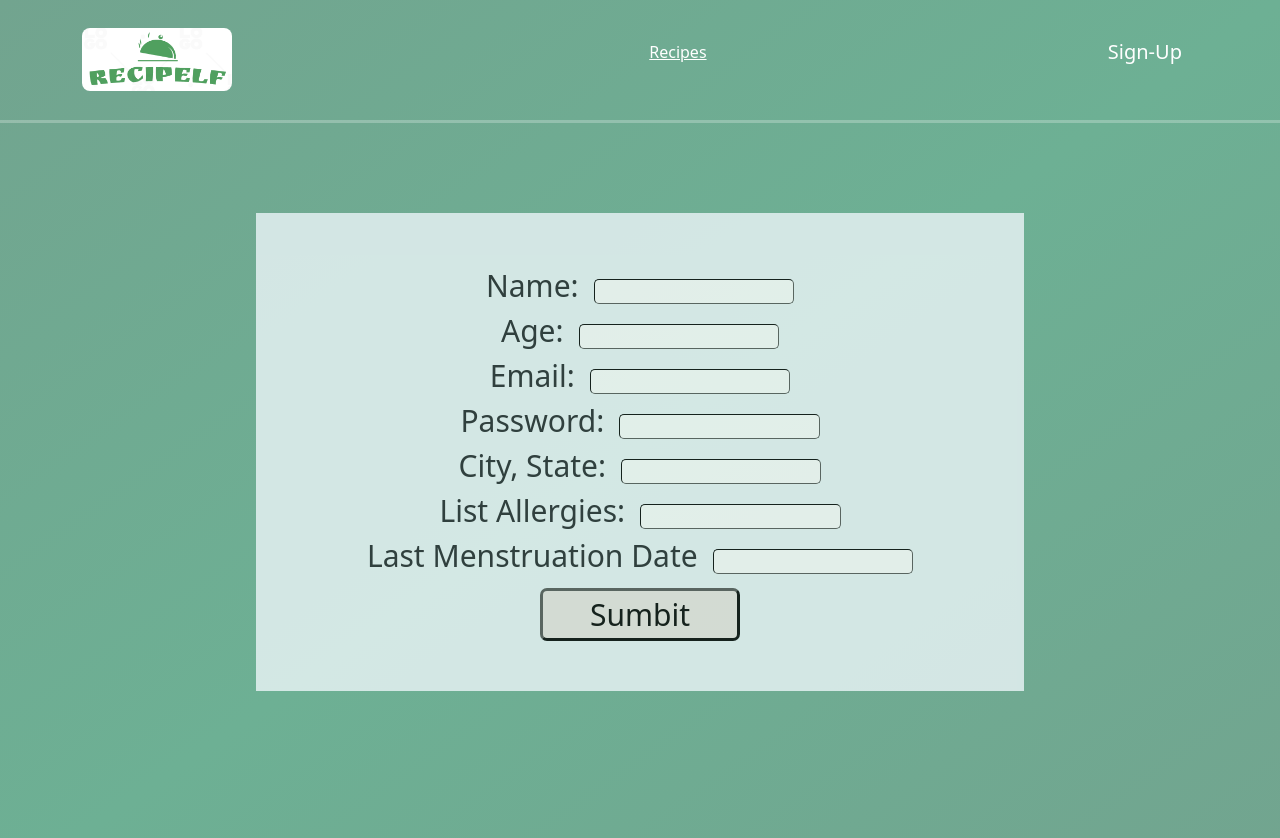
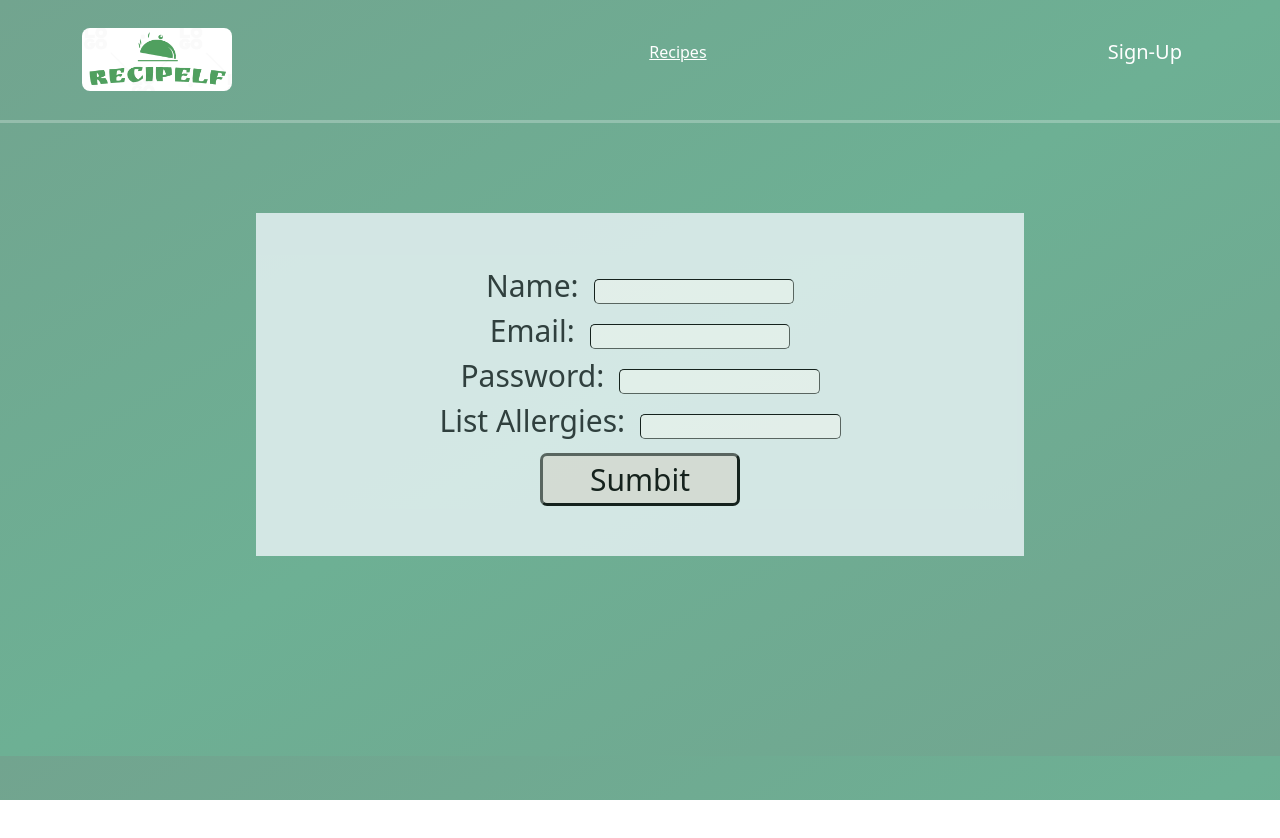
Before and after one commit to mingjm3/recip_elf, a React (Create React App) app in the folder frontend/: page /Profile in a window 1280 px wide. Shown: the top 838 px of the page. After the commit the page ends 800 px from the top, so only its background shows below. Built offline with nearby package versions, Linux system fonts and the light colour scheme.

Commit message:
profile changes

```diff
--- a/frontend/src/profile.js
+++ b/frontend/src/profile.js
@@ -59,14 +59,6 @@ function Profile() {
           </div>
 
           <div className="box">
-            <label>Age:</label>
-            <input
-              type="text"
-              value={age}
-              onChange={(e) => setAge(e.target.value)}
-            />
-          </div>
-          <div className="box">
             <label>Email:</label>
             <input
               type="text"
@@ -83,27 +75,11 @@ function Profile() {
             />
           </div>
           <div className="box">
-            <label>City, State:</label>
-            <input
-              type="text"
-              value={location}
-              onChange={(e) => setLocation(e.target.value)}
-            />
-          </div>
-          <div className="box">
             <label>List Allergies:</label>
             <input
               type="text"
               value={allergies}
               onChange={(e) => setAllergies(e.target.value)}
-            />
-          </div>
-          <div className="box">
-            <label>Last Menstruation Date</label>
-            <input
-              type="text"
-              value={period}
-              onChange={(e) => setPeriod(e.target.value)}
             />
           </div>
           <button className="b">Sumbit</button>
```
Also changed, not shown: frontend/public/lm.png (deleted), frontend/src/profileText.js (added).
